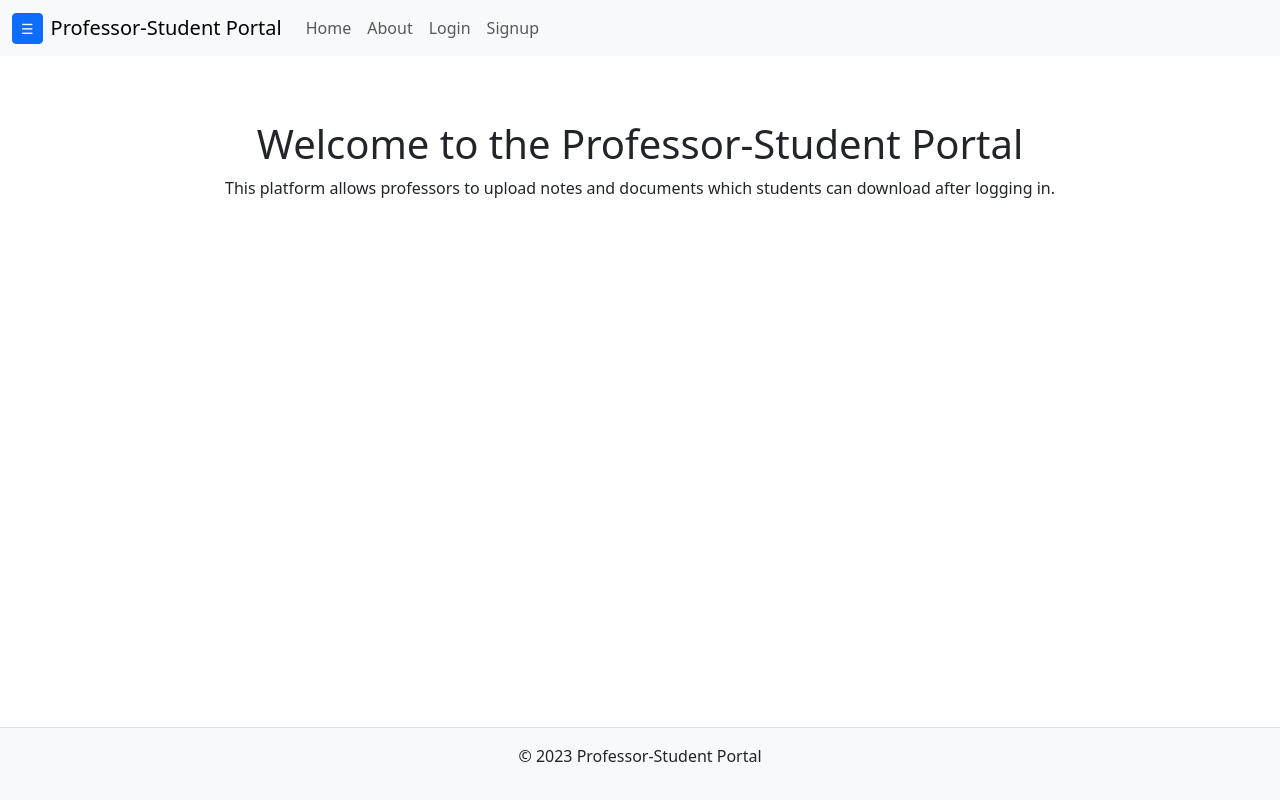
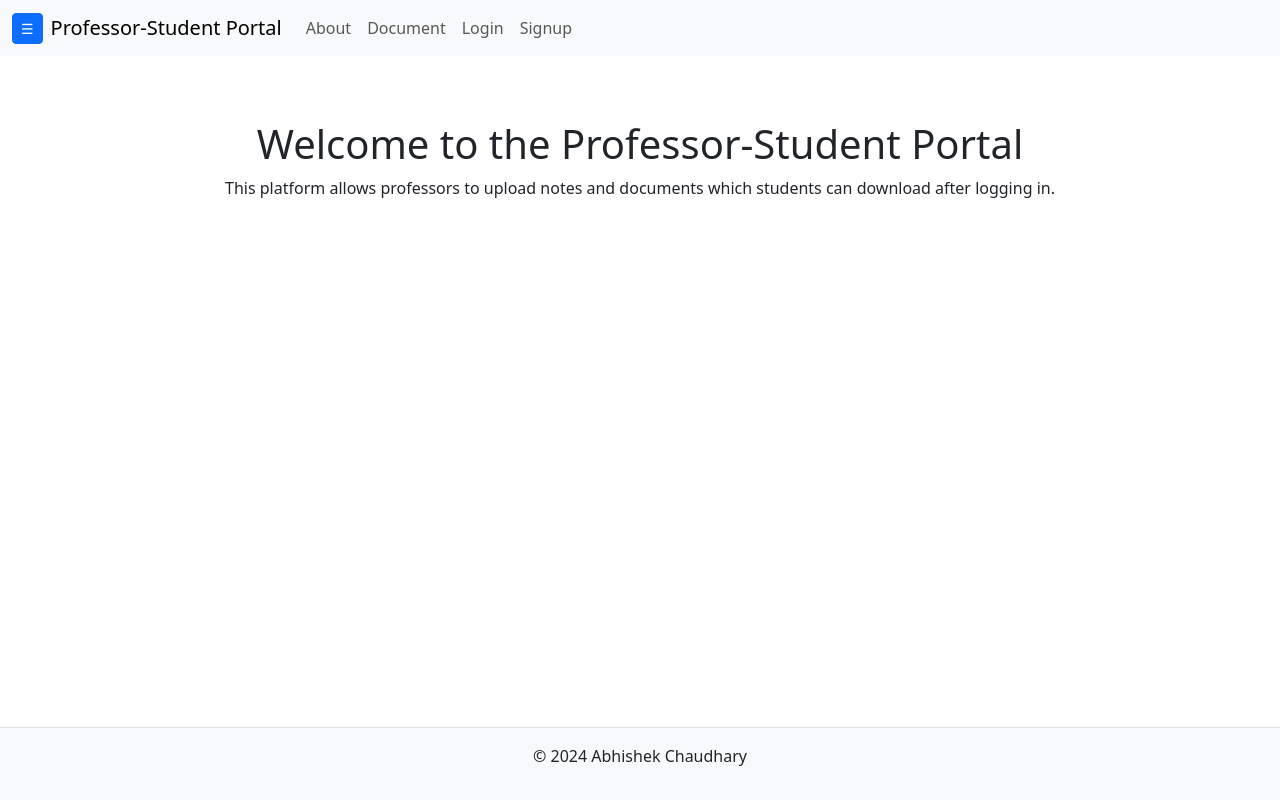
Before and after one commit to 2000090139-Abhishek/first-react-project, a React (Vite) app in the folder JJ_app/: page / in a window 1280 px wide. Built offline with nearby package versions, Linux system fonts and the light colour scheme.

Commit message:
#Side bar commit

```diff
--- a/JJ_app/src/components/Footer.jsx
+++ b/JJ_app/src/components/Footer.jsx
@@ -4,7 +4,7 @@ import React from 'react';
 const Footer = () => {
   return (
     <footer className="bg-light p-3 border-top text-center">
-      <p>&copy; 2023 Professor-Student Portal</p>
+      <p>&copy; 2024 Abhishek Chaudhary</p>
     </footer>
   );
 };
--- a/JJ_app/src/components/Header.jsx
+++ b/JJ_app/src/components/Header.jsx
@@ -1,41 +1,3 @@
-// // src/components/Header.jsx
-// import React from 'react';
-// import { Link } from 'react-router-dom';
-
-// const Header = () => {
-//   return (
-//     <header className="bg-light p-3 border-bottom">
-//       <nav className="container d-flex flex-wrap justify-content-center">
-//         <ul className="nav">
-          // <li className="nav-item">
-          //   <Link to="/" className="nav-link">
-          //     Home
-          //   </Link>
-          // </li>
-          // <li className="nav-item">
-          //   <Link to="/about" className="nav-link">
-          //     About
-          //   </Link>
-          // </li>
-          // <li className="nav-item">
-          //   <Link to="/login" className="nav-link">
-          //     Login
-          //   </Link>
-          // </li>
-          // <li className="nav-item">
-          //   <Link to="/signup" className="nav-link">
-          //     Signup
-          //   </Link>
-          // </li>
-//         </ul>
-//       </nav>
-//     </header>
-//   );
-// };
-
-// export default Header;
-
-// src/components/Header.jsx
 import React from 'react';
 
 const Header = () => {
@@ -43,22 +5,18 @@ const Header = () => {
     <header className="navbar navbar-expand-lg navbar-light bg-light">
       <div className="container-fluid">
         <button
-          className="btn btn-primary btn-sm"
-          type="button"
-          data-bs-toggle="offcanvas"
-          data-bs-target="#offcanvasSidebar"
-          aria-controls="offcanvasSidebar"
-        >
-          ☰
-        </button>
+          className="btn btn-primary btn-sm"type="button"data-bs-toggle="offcanvas"data-bs-target="#offcanvasSidebar"aria-controls="offcanvasSidebar">☰</button>
+
         <a className="navbar-brand ms-2" href="/">Professor-Student Portal</a>
         <div className="collapse navbar-collapse">
           <ul className="navbar-nav me-auto mb-2 mb-lg-0">
-            <li className="nav-item">
-              <a className="nav-link" href="/">Home</a>
-            </li>
+
             <li className="nav-item">
               <a className="nav-link" href="/about">About</a>
+            </li>
+
+            <li className="nav-item">
+              <a className="nav-link" href="#">Document</a>
             </li>
 
             <li className="nav-item">
--- a/JJ_app/src/components/Sidebar.jsx
+++ b/JJ_app/src/components/Sidebar.jsx
@@ -4,21 +4,7 @@ import { Link } from 'react-router-dom';
 const Sidebar = () => {
   return (
     <>
-      {/* <button
-        className="btn btn-primary"
-        type="button"
-        data-bs-toggle="offcanvas"
-        data-bs-target="#offcanvasSidebar"
-        aria-controls="offcanvasSidebar"
-      >
-        Toggle Sidebar
-      </button> */}
-
-      <div
-        className="offcanvas offcanvas-start"
-        id="offcanvasSidebar"
-        aria-labelledby="offcanvasSidebarLabel"
-      >
+      <div className="offcanvas offcanvas-start" id="offcanvasSidebar" aria-labelledby="offcanvasSidebarLabel">
         <div className="offcanvas-header">
           <h5 className="offcanvas-title" id="offcanvasSidebarLabel">Menu</h5>
           <button type="button" className="btn-close" data-bs-dismiss="offcanvas" aria-label="Close"></button>
@@ -28,15 +14,6 @@ const Sidebar = () => {
             <li className="nav-item">
               <Link to="/" className="nav-link">Home</Link>
             </li>
-            <li className="nav-item">
-              <Link to="/about" className="nav-link">About</Link>
-            </li>
-            <li className="nav-item">
-              <Link to="/login" className="nav-link">Login</Link>
-            </li>
-            <li className="nav-item">
-              <Link to="/signup" className="nav-link">Signup</Link>
-            </li>
           </ul>
         </div>
       </div>
```
